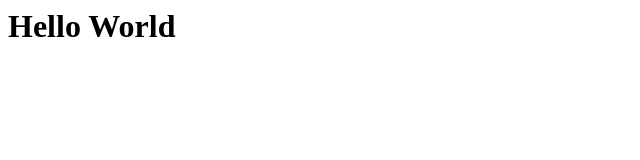
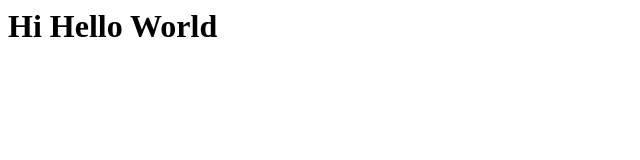
Before and after one commit to ayushsawarkar/duplocloud, a plain HTML site: page index.html in a window 1280 px wide. Shown: the whole page, without its empty margins (0-640 px from the left). Drawn offline with Linux system fonts and the light colour scheme.

Commit message:
Your descriptive commit message

```diff
--- a/index.html
+++ b/index.html
@@ -1 +1 @@
-<h1>Hello World</h1>
+<h1>Hi Hello World</h1>
```
